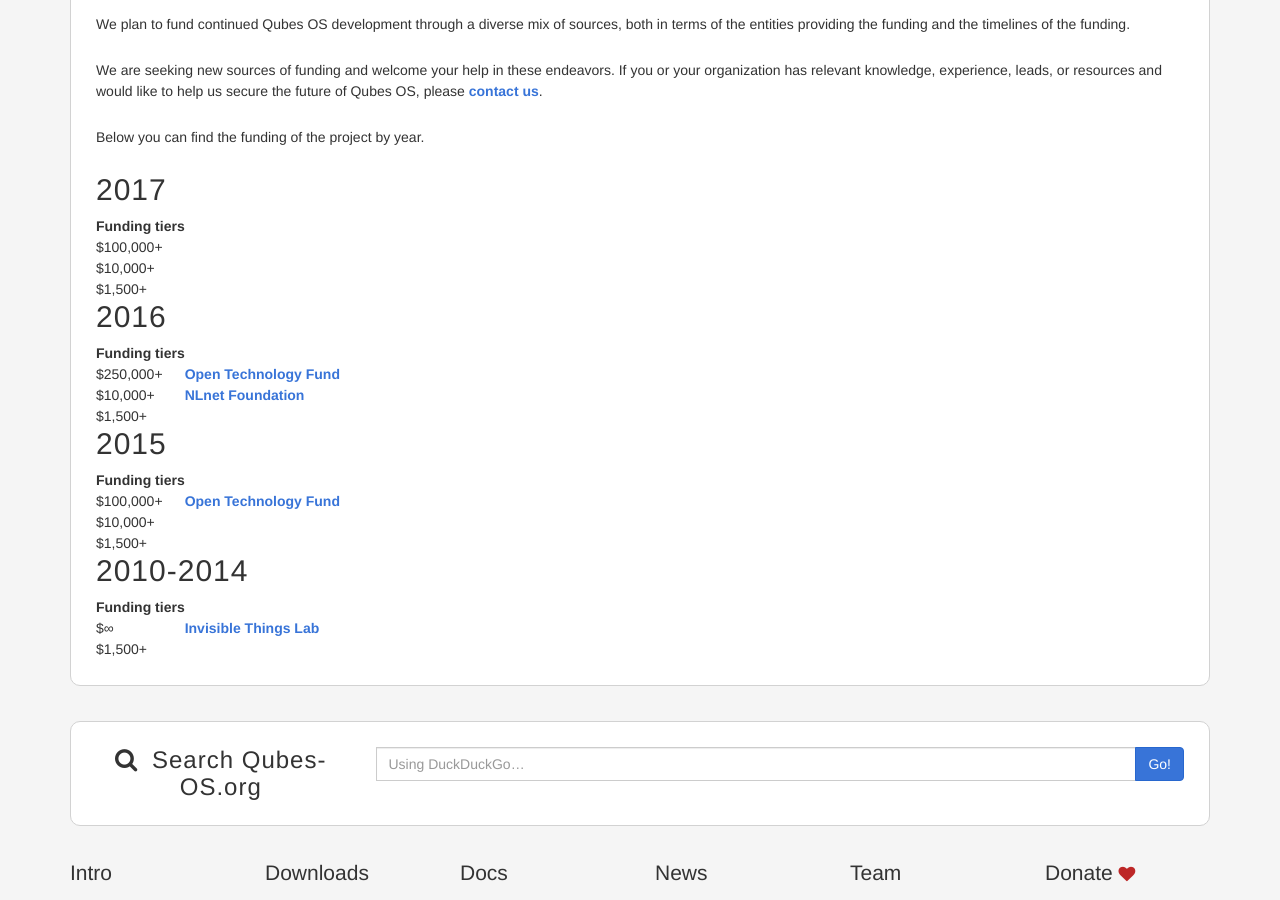
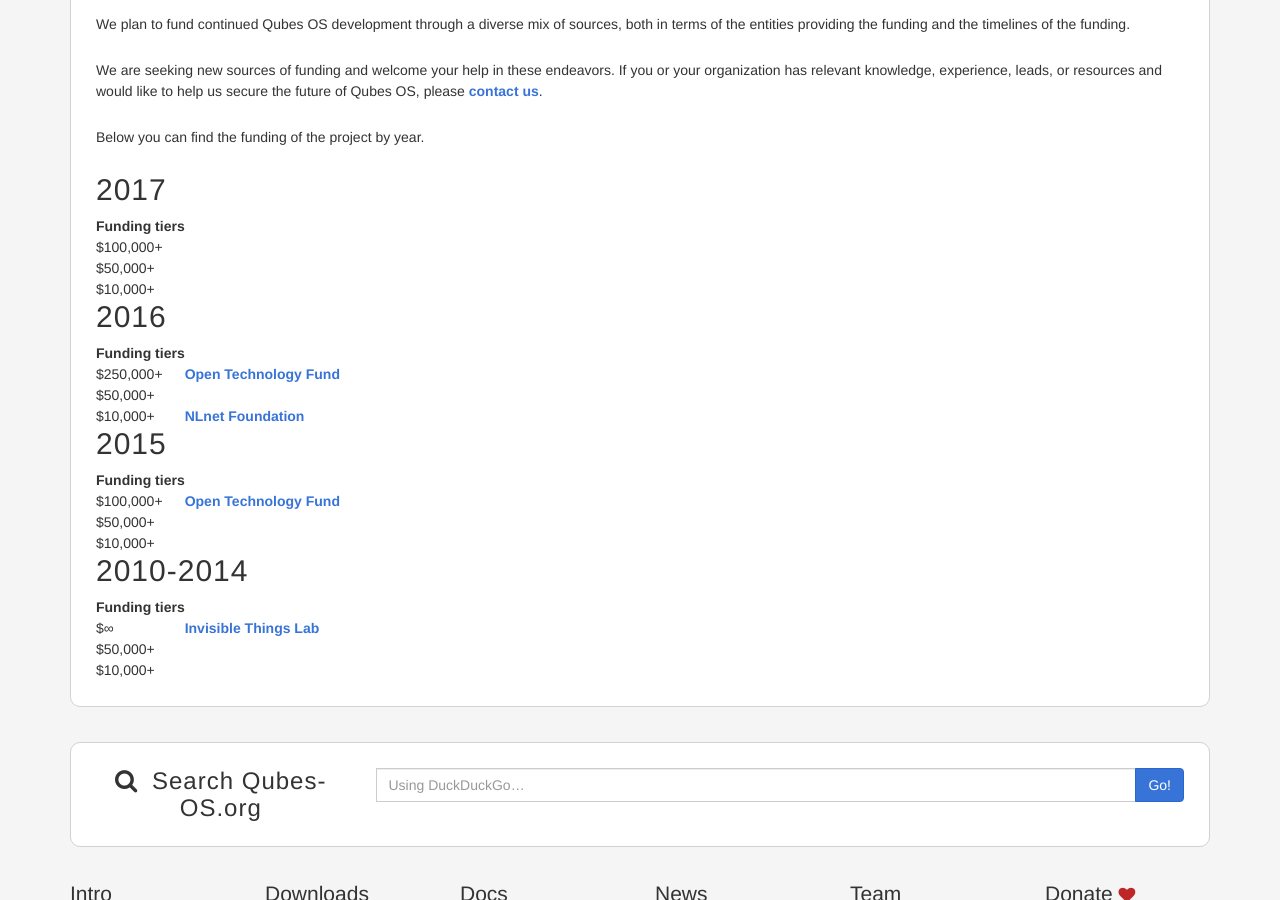
Before and after one commit to QubesOS/qubesos.github.io, a Jekyll site: the page built from pages/funding.md, in a window 1280 px wide and 900 px high, scrolled down 344 px. Built offline with Jekyll 4.4.1, drawn with Linux system fonts in a browser that asks for light colours; some web fonts are replaced.

Commit message:
Update funding tiers

```diff
--- a/pages/funding.md
+++ b/pages/funding.md
@@ -31,8 +31,8 @@ Below you can find the funding of the project by year.
 | Funding tiers
 | ----------|
 | $100,000+ |
+| $50,000+  |
 | $10,000+  |
-| $1,500+   |
 
 2016
 ----
@@ -40,8 +40,8 @@ Below you can find the funding of the project by year.
 | Funding tiers
 | --------- |
 | $250,000+ | [Open Technology Fund]
+| $50,000+  |
 | $10,000+  | [NLnet Foundation]
-| $1,500+   |
 
 2015
 ----
@@ -49,16 +49,17 @@ Below you can find the funding of the project by year.
 | Funding tiers
 | --------- |
 | $100,000+ | [Open Technology Fund]
+| $50,000+  |
 | $10,000+  |
-| $1,500+   |
 
 2010-2014
 ---------
 
 | Funding tiers
-| ------- |
-| $∞      | [Invisible Things Lab]
-| $1,500+ |
+| --------- |
+| $∞        | [Invisible Things Lab]
+| $50,000+  |
+| $10,000+  |
 
 [Open Technology Fund]: /partners/#open-technology-fund
 [NLnet Foundation]: /partners/#nlnet-foundation
```
